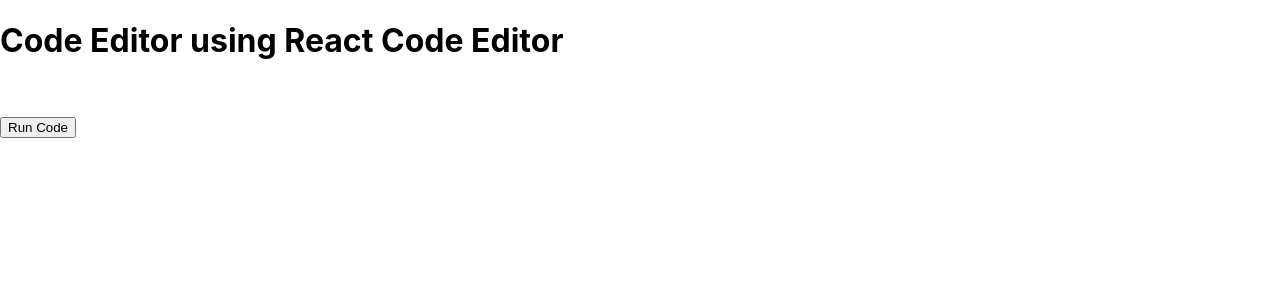
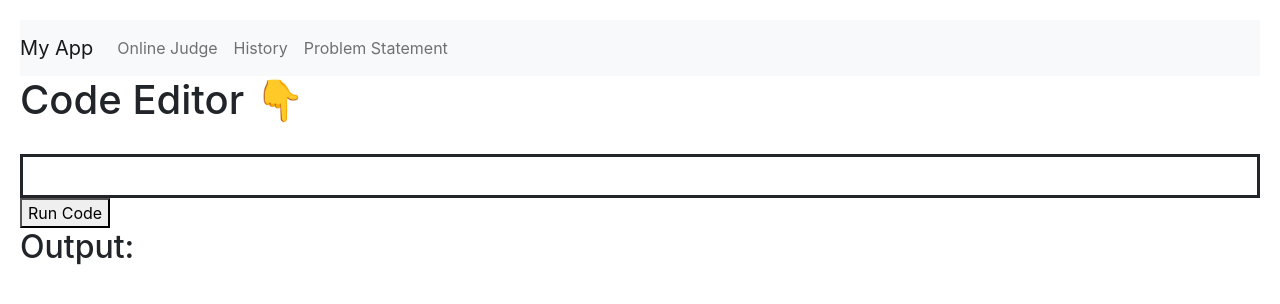
Before and after one commit to sanskarfc/online-judge, a React (Create React App) app in the folder frontend/: page / in a window 1280 px wide. Shown: the top 304 px of the page. Built offline with nearby package versions, Linux system fonts and the light colour scheme.

Commit message:
added navbar from react-bootstrap

```diff
--- a/frontend/public/index.html
+++ b/frontend/public/index.html
@@ -3,6 +3,12 @@
   <head>
     <meta charset="utf-8" />
     <link rel="icon" href="%PUBLIC_URL%/favicon.ico" />
+    <link
+      rel="stylesheet"
+      href="https://cdn.jsdelivr.net/npm/bootstrap@5.2.3/dist/css/bootstrap.min.css"
+      integrity="sha384-rbsA2VBKQhggwzxH7pPCaAqO46MgnOM80zW1RWuH61DGLwZJEdK2Kadq2F9CUG65"
+      crossorigin="anonymous"
+    />
     <meta name="viewport" content="width=device-width, initial-scale=1" />
     <meta name="theme-color" content="#000000" />
     <meta
--- a/frontend/src/App.css
+++ b/frontend/src/App.css
@@ -11,6 +11,15 @@ form {
   display: flex;
   flex-direction: column;
   align-items: center;
+}
+
+.App {
+    padding: 10px;
+    margin: 10px;
+}
+
+.Code-Editor {
+    border: solid;
 }
 
 
--- a/frontend/src/App.js
+++ b/frontend/src/App.js
@@ -4,9 +4,13 @@ import { highlight, languages } from 'prismjs/components/prism-core';
 import 'prismjs/components/prism-clike';
 import 'prismjs/components/prism-javascript';
 import 'prismjs/themes/prism.css'; //Example style, you can use another
+import './App.css';
+import { Navbar, Nav } from 'react-bootstrap';
 
-function App() {
+
+export default function App() {
   const [code,setCode] = useState('');
+  const [output,setOutput] = useState('');
 
   const handleSubmit = async () => {
       console.log(code); // for debugging
@@ -17,7 +21,6 @@ function App() {
               headers: { 'Content-Type': 'application/json' },
           });
           const result = await response.json();
-          console.log(result);
       } catch (err) {
           console.error(err);
       }
@@ -25,7 +28,21 @@ function App() {
 
     return (
         <div className='App'>
-        <h1>Code Editor using React Code Editor</h1>
+            <div className="react-navbar">
+                <Navbar bg="light" expand="lg">
+                    <Navbar.Brand href="#">My App</Navbar.Brand>
+                    <Navbar.Toggle aria-controls="basic-navbar-nav" />
+                    <Navbar.Collapse id="basic-navbar-nav">
+                        <Nav className="mr-auto">
+                            <Nav.Link href="#home">Online Judge</Nav.Link>
+                            <Nav.Link href="#about">History</Nav.Link>
+                            <Nav.Link href="#contact">Problem Statement</Nav.Link>
+                        </Nav>
+                    </Navbar.Collapse>
+                </Navbar>
+            </div>
+            <h1>Code Editor 👇</h1>
+            <div className="Code-Editor">
                 <Editor
                     value={code}
                     onValueChange={code => setCode(code)}
@@ -36,12 +53,16 @@ function App() {
                             fontSize: 12,
                     }}
                 />
+            </div>
             <button onClick={handleSubmit}>Run Code</button>
+            <div className="output-test">
+                <h2>Output: </h2>
+            </div>
         </div>
     );
 }
 
-export default App;
+
 
 // to do:
 // make better frontend (give border to code editor)
```
Also changed, not shown: frontend/components/Navbar.js (added, +18 -0 lines), 2 other files (tests, documents, lock files or other folders). Lines whose indentation alone changed are shown as unchanged.
